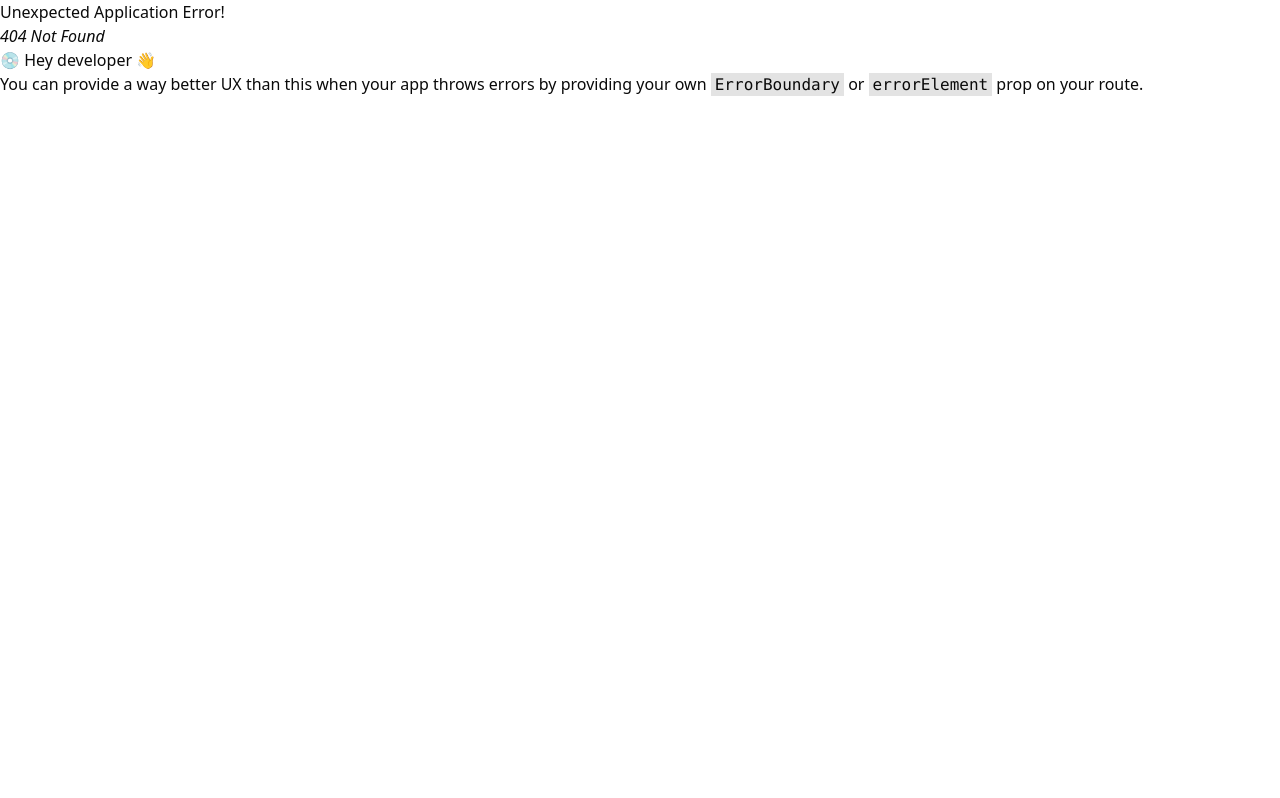
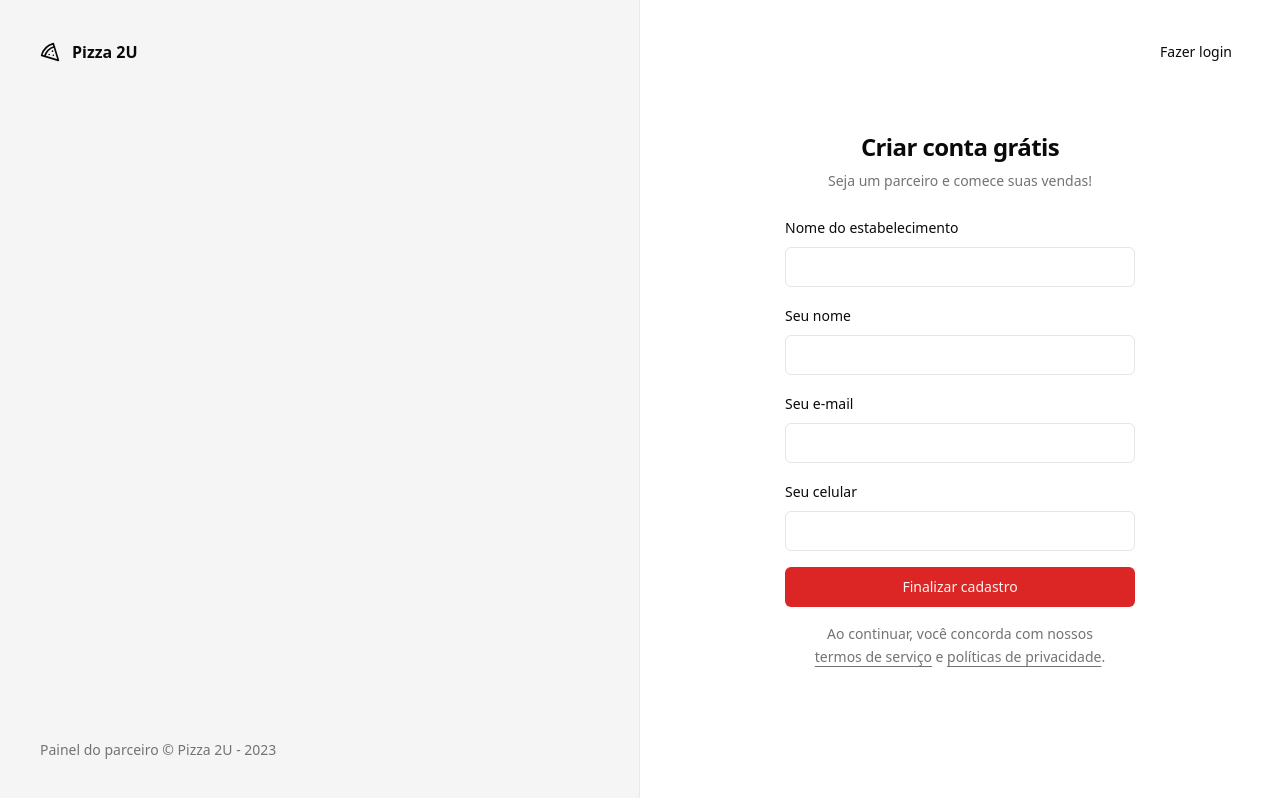
Before and after one commit to Felipe8297/pizza2u-web, a React (Vite) app: page /sign-up in a window 1280 px wide. Before the commit this address had no page. Built offline with nearby package versions, Linux system fonts and the light colour scheme.

Commit message:
add sign up

```diff
--- a/src/components/ui/sonner.tsx
+++ b/src/components/ui/sonner.tsx
@@ -1,24 +1,24 @@
-import { useTheme } from "next-themes"
-import { Toaster as Sonner } from "sonner"
+import { useTheme } from 'next-themes'
+import { Toaster as Sonner } from 'sonner'
 
 type ToasterProps = React.ComponentProps<typeof Sonner>
 
 const Toaster = ({ ...props }: ToasterProps) => {
-  const { theme = "system" } = useTheme()
+  const { theme = 'system' } = useTheme()
 
   return (
     <Sonner
-      theme={theme as ToasterProps["theme"]}
+      theme={theme as ToasterProps['theme']}
       className="toaster group"
       toastOptions={{
         classNames: {
           toast:
-            "group toast group-[.toaster]:bg-background group-[.toaster]:text-foreground group-[.toaster]:border-border group-[.toaster]:shadow-lg",
-          description: "group-[.toast]:text-muted-foreground",
+            'group toast group-[.toaster]:bg-background group-[.toaster]:text-sm group-[.toaster]:border-border group-[.toaster]:shadow-lg',
+          description: 'group-[.toast]:text-muted-foreground',
           actionButton:
-            "group-[.toast]:bg-primary group-[.toast]:text-primary-foreground",
+            'group-[.toast]:bg-zinc-100 group-[.toast]:text-zinc-900 group-[.toast]:font-semibold',
           cancelButton:
-            "group-[.toast]:bg-muted group-[.toast]:text-muted-foreground",
+            'group-[.toast]:bg-muted group-[.toast]:text-muted-foreground',
         },
       }}
       {...props}
--- a/src/pages/_layouts/auth.tsx
+++ b/src/pages/_layouts/auth.tsx
@@ -14,7 +14,7 @@ export function AuthLayout() {
         </footer>
       </div>
 
-      <div className="flex flex-col items-center justify-center">
+      <div className="relative flex flex-col items-center justify-center">
         <Outlet />
       </div>
     </div>
--- a/src/pages/auth/sign-in.tsx
+++ b/src/pages/auth/sign-in.tsx
@@ -1,5 +1,6 @@
 import { Helmet } from 'react-helmet-async'
 import { useForm } from 'react-hook-form'
+import { Link } from 'react-router-dom'
 import { toast } from 'sonner'
 import { z } from 'zod'
 
@@ -22,6 +23,7 @@ export function SignIn() {
 
   async function handleSignIn(data: SignInForm) {
     try {
+      console.log(data)
       await new Promise((resolve) => setTimeout(resolve, 2000))
 
       toast.success('Enviamos um link de autenticação para seu e-mail.', {
@@ -33,7 +35,7 @@ export function SignIn() {
         },
       })
     } catch (error) {
-      toast.error('Credenciais inválidas.')
+      toast.error('Não foi possível enviar o link de autenticação.')
     }
   }
 
@@ -42,6 +44,12 @@ export function SignIn() {
       <Helmet title="Login" />
 
       <div className="p-8">
+        <Button asChild className="absolute right-8 top-8" variant="ghost">
+          <Link to="/sign-up" className="">
+            Novo estabelecimento
+          </Link>
+        </Button>
+
         <div className="flex w-[350px] flex-col justify-center gap-6">
           <div className="flex flex-col gap-2 text-center">
             <h1 className="text-2xl font-semibold tracking-tight">
--- /dev/null
+++ b/src/pages/auth/sign-up.tsx
@@ -0,0 +1,110 @@
+import { Helmet } from 'react-helmet-async'
+import { useForm } from 'react-hook-form'
+import { Link } from 'react-router-dom'
+import { toast } from 'sonner'
+import { z } from 'zod'
+
+import { Button } from '@/components/ui/button'
+import { Input } from '@/components/ui/input'
+import { Label } from '@/components/ui/label'
+
+const signUpForm = z.object({
+  restaurantName: z.string(),
+  managerName: z.string(),
+  phone: z.string(),
+  email: z.string().email(),
+})
+
+type SignInForm = z.infer<typeof signUpForm>
+
+export function SignUp() {
+  const {
+    register,
+    handleSubmit,
+    formState: { isSubmitting },
+  } = useForm<SignInForm>()
+
+  async function handleSignIn(data: SignInForm) {
+    try {
+      console.log(data)
+      await new Promise((resolve) => setTimeout(resolve, 2000))
+
+      // toast.success('Enviamos um link de autenticação para seu e-mail.', {
+      //   action: {
+      //     label: 'Reenviar',
+      //     onClick: () => {
+      //       handleSignIn(data)
+      //     },
+      //   },
+      // })
+    } catch (error) {
+      toast.error('Não foi possível enviar o link de autenticação.')
+    }
+  }
+
+  return (
+    <>
+      <Helmet title="Cadastro" />
+
+      <div className="p-8">
+        <Button asChild className="absolute right-8 top-8" variant="ghost">
+          <Link to="/sign-in" className="">
+            Fazer login
+          </Link>
+        </Button>
+        <div className="flex w-[350px] flex-col justify-center gap-6">
+          <div className="flex flex-col gap-2 text-center">
+            <h1 className="text-2xl font-semibold tracking-tight">
+              Criar conta grátis
+            </h1>
+            <p className="text-sm text-muted-foreground">
+              Seja um parceiro e comece suas vendas!
+            </p>
+          </div>
+
+          <form className="space-y-4" onSubmit={handleSubmit(handleSignIn)}>
+            <div className="space-y-2">
+              <Label htmlFor="restaurantName">Nome do estabelecimento</Label>
+              <Input
+                id="restaurantName"
+                type="text"
+                {...register('restaurantName')}
+              />
+            </div>
+            <div className="space-y-2">
+              <Label htmlFor="managerName">Seu nome</Label>
+              <Input
+                id="managerName"
+                type="text"
+                {...register('managerName')}
+              />
+            </div>
+            <div className="space-y-2">
+              <Label htmlFor="email">Seu e-mail</Label>
+              <Input id="email" type="email" {...register('email')} />
+            </div>
+            <div className="space-y-2">
+              <Label htmlFor="phone">Seu celular</Label>
+              <Input id="phone" type="tel" {...register('phone')} />
+            </div>
+
+            <Button disabled={isSubmitting} className="w-full" type="submit">
+              Finalizar cadastro
+            </Button>
+            <p className="px-6 text-center text-sm leading-relaxed text-muted-foreground">
+              Ao continuar, você concorda com nossos{' '}
+              <a href="" className="underline underline-offset-4">
+                termos de serviço
+              </a>{' '}
+              e{' '}
+              <a href="" className="underline underline-offset-4">
+                políticas de privacidade
+              </a>
+              .
+            </p>
+          </form>
+        </div>
+      </div>
+    </>
+  )
+}
```
Also changed, not shown: src/routes.tsx (+6 -2 lines).
